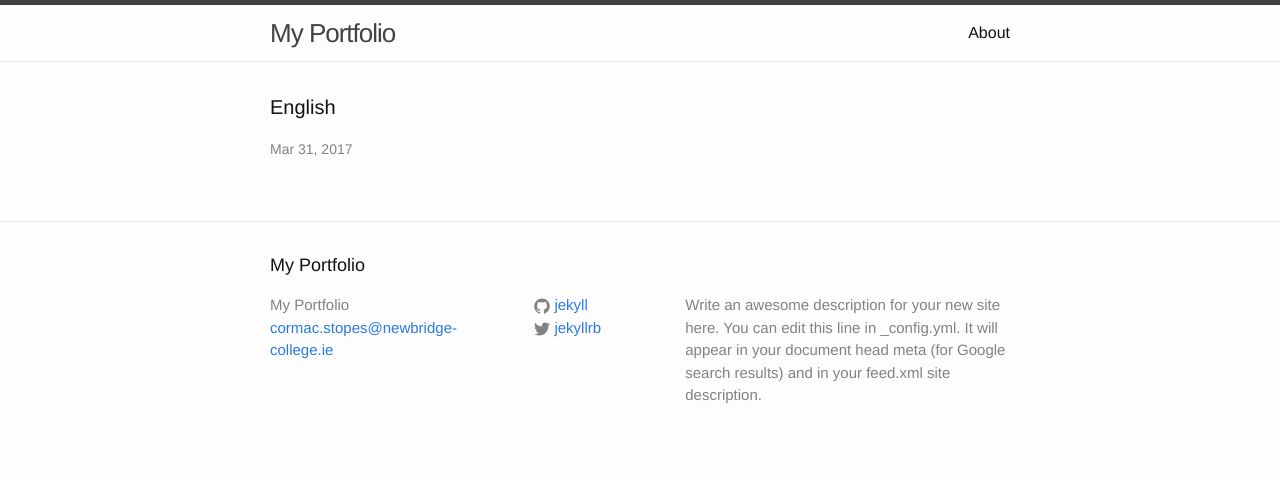
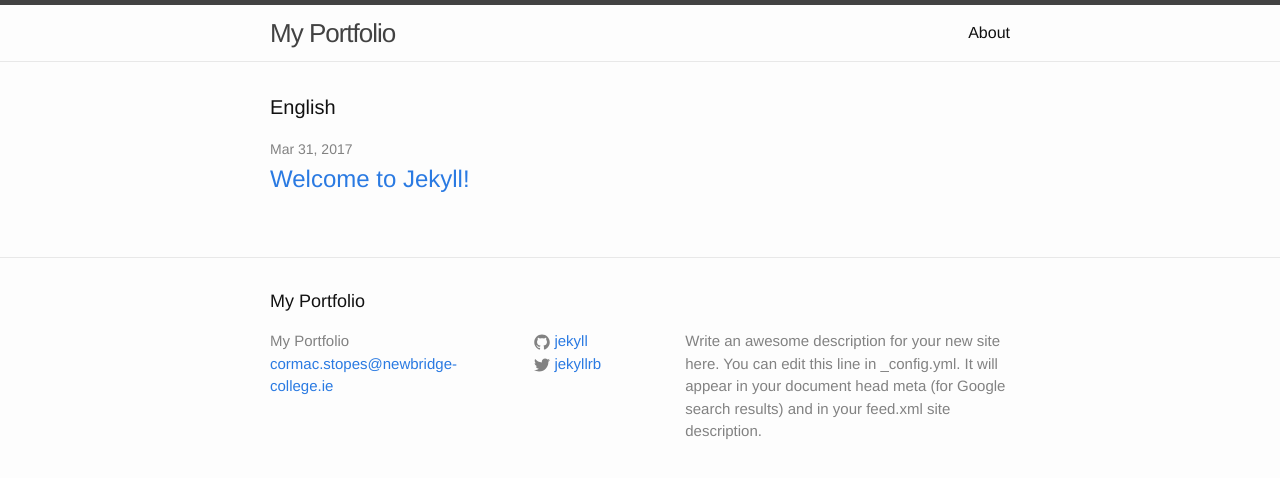
Before and after one commit to cstopes/cstopes.github.io, a Jekyll site: the page built from english.html, in a window 1280 px wide. Shown: the top 478 px of the page. Built offline with Jekyll 4.4.1, drawn with Linux system fonts in a browser that asks for light colours.

Commit message:
Update english.html

```diff
--- a/english.html
+++ b/english.html
@@ -10,7 +10,9 @@
     {% for post in site.posts %}
       <li>
         <span class="post-meta">{{ post.date | date: "%b %-d, %Y" }}</span>
-
+         <h2>
+          <a class="post-link" href="{{ post.url | prepend: site.baseurl }}">{{ post.title }}</a>
+        </h2>
 
       </li>
     {% endfor %}
```
